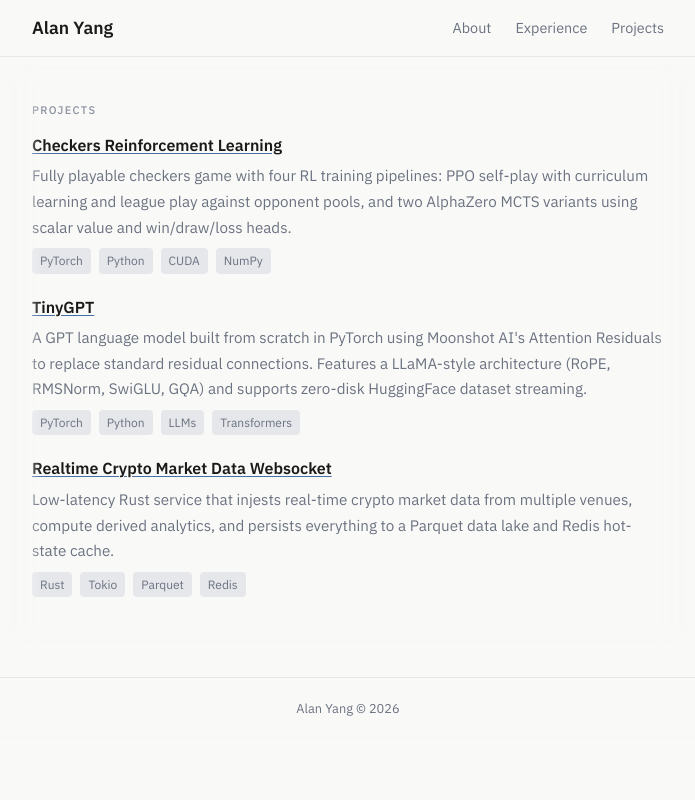
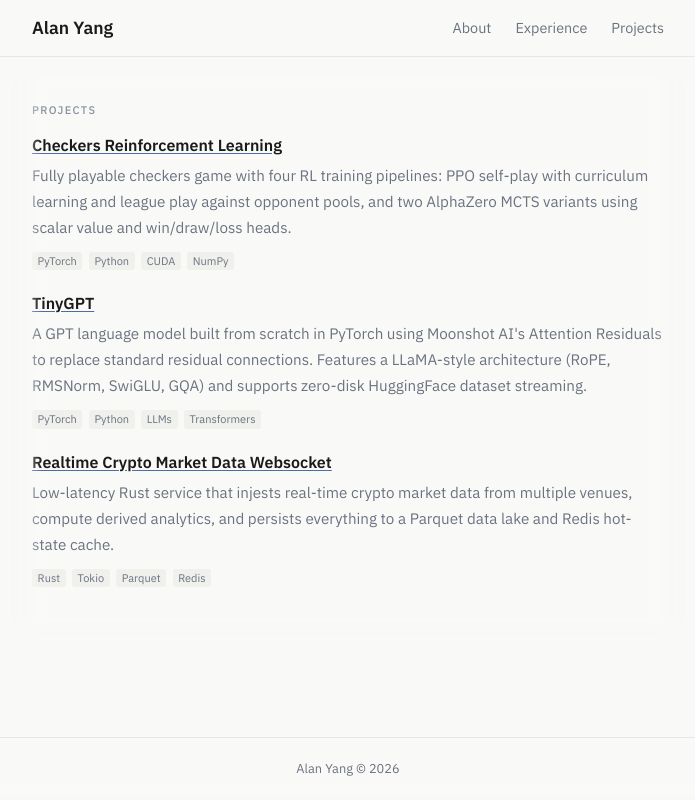
Before and after one commit to alanyangrice/acyang, a SvelteKit app: page /projects in a window 1280 px wide. Shown: the whole page, without its empty margins (292-987 px from the left). Built offline with nearby package versions, Linux system fonts and the light colour scheme.

Commit message:
fix footer

```diff
--- a/src/app.css
+++ b/src/app.css
@@ -81,11 +81,29 @@ a:hover {
 
 /* ===== Utilities ===== */
 .container {
+	width: 100%;
 	max-width: var(--max-width);
 	margin-left: auto;
 	margin-right: auto;
 	padding-left: 1.5rem;
 	padding-right: 1.5rem;
+}
+
+/* ===== Tags ===== */
+.tags {
+	display: flex;
+	gap: 0.4rem;
+	flex-wrap: wrap;
+	margin-top: 0.7rem;
+}
+
+.tag {
+	padding: 0.12rem 0.35rem;
+	border-radius: 3px;
+	background: var(--bg-secondary);
+	color: var(--text-muted);
+	font-size: 11px;
+	line-height: 1.35;
 }
 
 /* ===== Content panel over background simulation ===== */
--- a/src/lib/components/Experience.svelte
+++ b/src/lib/components/Experience.svelte
@@ -84,7 +84,13 @@
 						<span>@</span>
 						<a href={selected.url} target="_blank" rel="noopener noreferrer">{selected.company}</a>
 					</h3>
-					<p class="dates">{selected.period}</p>
+					<p class="dates">
+						<span>{selected.period}</span>
+						{#if selected.location}
+							<span class="date-separator">·</span>
+							<span>{selected.location}</span>
+						{/if}
+					</p>
 
 					<ul class="description">
 						{#each selected.bullets as bullet}
@@ -233,6 +239,9 @@
 	}
 
 	.dates {
+		display: inline-grid;
+		grid-template-columns: auto 1fr auto;
+		min-width: min(100%, 280px);
 		margin-top: 0.25rem;
 		margin-bottom: 0;
 		color: var(--text-tertiary);
@@ -240,6 +249,10 @@
 		font-size: 12px;
 		line-height: 1.4;
 		white-space: nowrap;
+	}
+
+	.date-separator {
+		text-align: center;
 	}
 
 	.description {
@@ -253,22 +266,6 @@
 
 	.description li + li {
 		margin-top: 0.3rem;
-	}
-
-	.tags {
-		display: flex;
-		gap: 0.4rem;
-		flex-wrap: wrap;
-		margin-top: 0.7rem;
-	}
-
-	.tag {
-		padding: 0.12rem 0.35rem;
-		border-radius: 3px;
-		background: var(--bg-secondary);
-		color: var(--text-muted);
-		font-size: 11px;
-		line-height: 1.35;
 	}
 
 	@keyframes detail-enter {
--- a/src/lib/components/Footer.svelte
+++ b/src/lib/components/Footer.svelte
@@ -6,7 +6,7 @@
 
 <style>
 	footer {
-		margin-top: 2rem;
+		margin-top: auto;
 		padding: 1.25rem 0;
 		border-top: 1px solid var(--border);
 		background: color-mix(in srgb, var(--bg) 55%, transparent);
--- a/src/lib/components/Projects.svelte
+++ b/src/lib/components/Projects.svelte
@@ -57,22 +57,8 @@
 
 	.project-desc {
 		margin-top: 0.25rem;
-		margin-bottom: 0.5rem;
+		margin-bottom: 0;
 		color: var(--text-muted);
 		font-size: 0.95rem;
 	}
-
-	.tags {
-		display: flex;
-		gap: 0.5rem;
-		flex-wrap: wrap;
-	}
-
-	.tag {
-		font-size: 0.75rem;
-		padding: 0.15rem 0.5rem;
-		border-radius: 4px;
-		background-color: var(--border);
-		color: var(--text-muted);
-	}
 </style>
--- a/src/lib/data/experience.ts
+++ b/src/lib/data/experience.ts
@@ -6,6 +6,7 @@ export type Experience = {
 	company: string;
 	url: string;
 	period: string;
+	location?: string;
 	start: number;
 	end: number;
 	bullets: string[];
@@ -19,6 +20,7 @@ export const experiences: Experience[] = [
 		company: 'AWS — Redshift',
 		url: 'https://aws.amazon.com/redshift/',
 		period: 'Jun 2026 — Aug 2026',
+		location: 'Redmond, WA',
 		start: month(2026, 5),
 		end: month(2026, 7),
 		bullets: ['Incoming Summer 2026.'],
@@ -30,6 +32,7 @@ export const experiences: Experience[] = [
 		company: 'RecruitU',
 		url: 'https://recruitu.com',
 		period: 'Jan 2026 — May 2026',
+		location: 'New York, NY',
 		start: month(2026, 0),
 		end: month(2026, 4),
 		bullets: [
@@ -61,6 +64,7 @@ export const experiences: Experience[] = [
 		company: 'Baylor College of Medicine',
 		url: 'https://www.bcm.edu/research/faculty-labs/robert-waterland-lab',
 		period: 'May 2024 — May 2025',
+		location: 'Houston, TX',
 		start: month(2024, 4),
 		end: month(2025, 4),
 		bullets: [
@@ -77,6 +81,7 @@ export const experiences: Experience[] = [
 		company: 'RiceApps',
 		url: 'https://riceapps.org',
 		period: 'Oct 2023 — Apr 2024',
+		location: 'Houston, TX',
 		start: month(2023, 9),
 		end: month(2024, 3),
 		bullets: [
--- a/src/routes/+layout.svelte
+++ b/src/routes/+layout.svelte
@@ -39,5 +39,8 @@
 	.page-wrapper {
 		position: relative;
 		z-index: 1;
+		display: flex;
+		flex-direction: column;
+		min-height: 100vh;
 	}
 </style>
```
